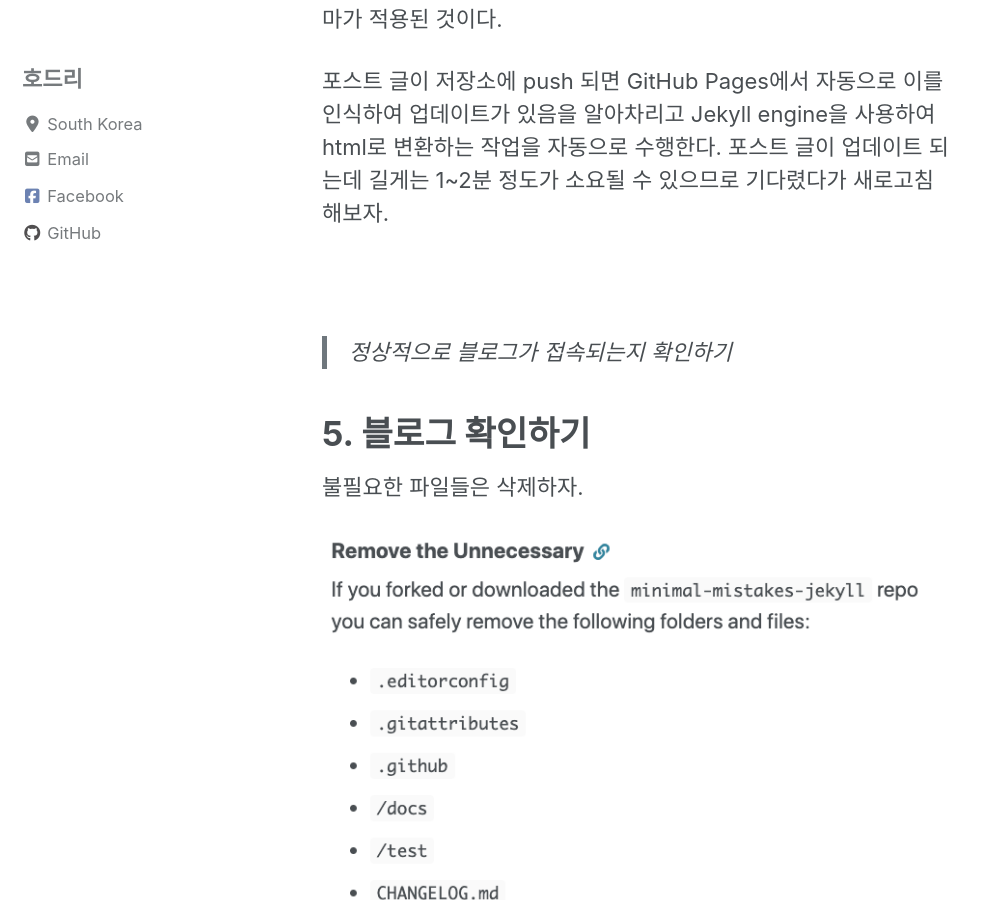
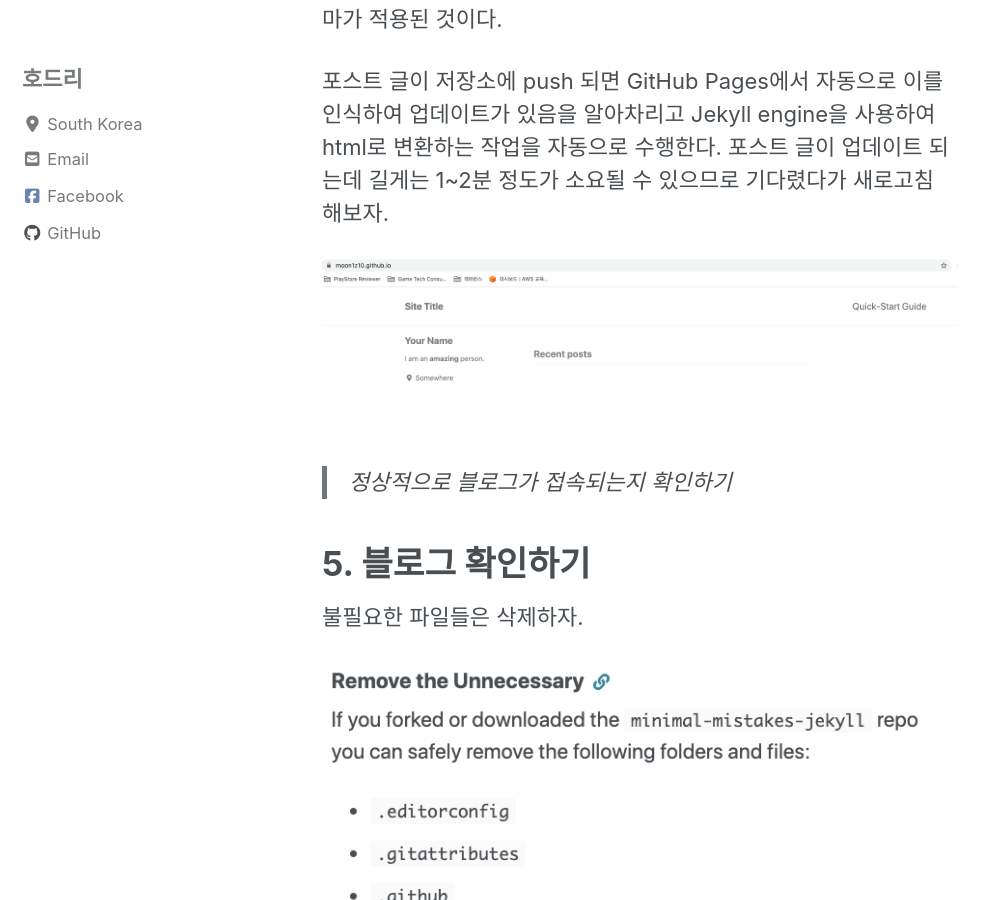
Before and after one commit to moon1z10/moon1z10.github.io, a Jekyll site: the page built from _posts/2020-03-03-How-to-create-github-pages.md, in a window 1280 px wide and 900 px high, scrolled down 3843 px. Shown: the whole window, without its empty margins (0-998 px from the left). Built offline with Jekyll 4.4.1, drawn with Linux system fonts in a browser that asks for light colours; cached includes are drawn as plain includes; nearby versions of some CDN libraries.

Commit message:
fix image links

```diff
--- a/_posts/2020-03-03-How-to-create-github-pages.md
+++ b/_posts/2020-03-03-How-to-create-github-pages.md
@@ -70,7 +70,7 @@ $
 
 포스트 글이 저장소에 push 되면 GitHub Pages에서 자동으로 이를 인식하여 업데이트가 있음을 알아차리고 Jekyll engine을 사용하여 html로 변환하는 작업을 자동으로 수행한다. 포스트 글이 업데이트 되는데 길게는 1~2분 정도가 소요될 수 있으므로 기다렸다가 새로고침 해보자.
 
-![](/assets/images/posts/How-to-create-github-pagesimages/5.png)
+![](/assets/images/posts/How-to-create-github-pages/5.png)
 
 > 정상적으로 블로그가 접속되는지 확인하기
 
```
